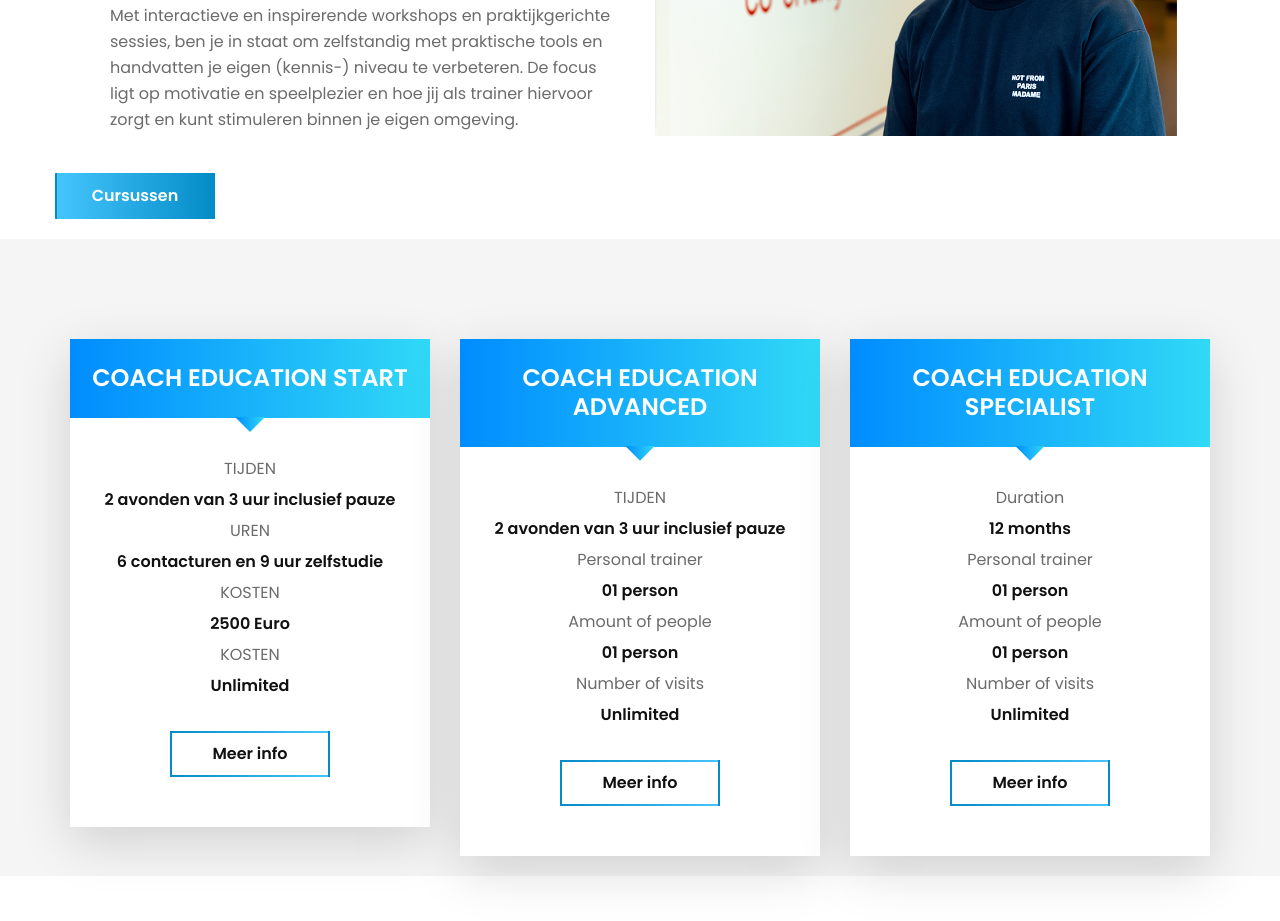
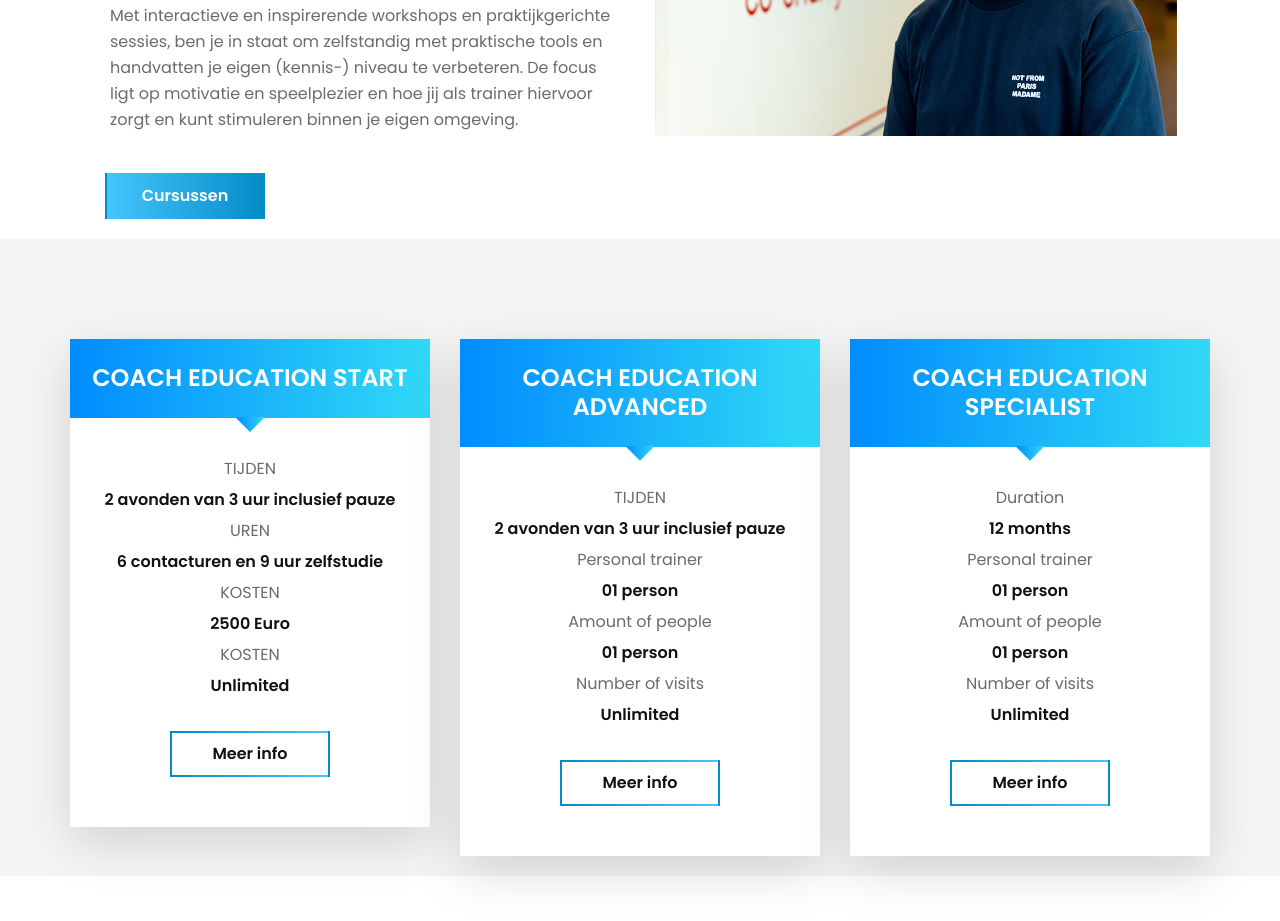
Before and after one commit to jellesmidts123/Tristan-Beweeg-Trainer, a plain HTML site: page classes.html in a window 1280 px wide. Shown: the part 819-1740 px from the top of the page. Drawn offline with Linux system fonts and the light colour scheme.

Commit message:
Update style.css

```diff
--- a/css/style.css
+++ b/css/style.css
@@ -288,6 +288,10 @@ ul, ol {
 
 }
 
+.buttonlinks{
+	margin-left: 50px;
+}
+
 .primary-btn23 {
 	display: inline-block;
 	font-size: 16px;
```
